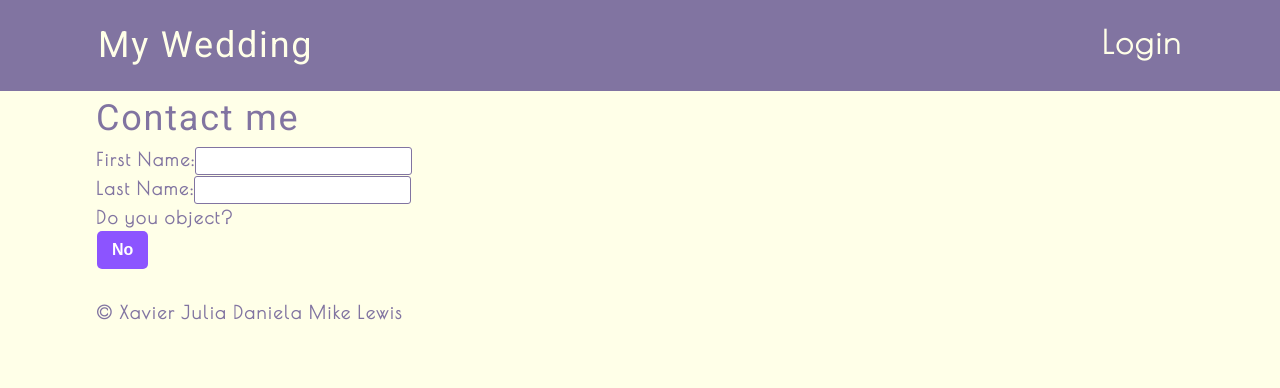
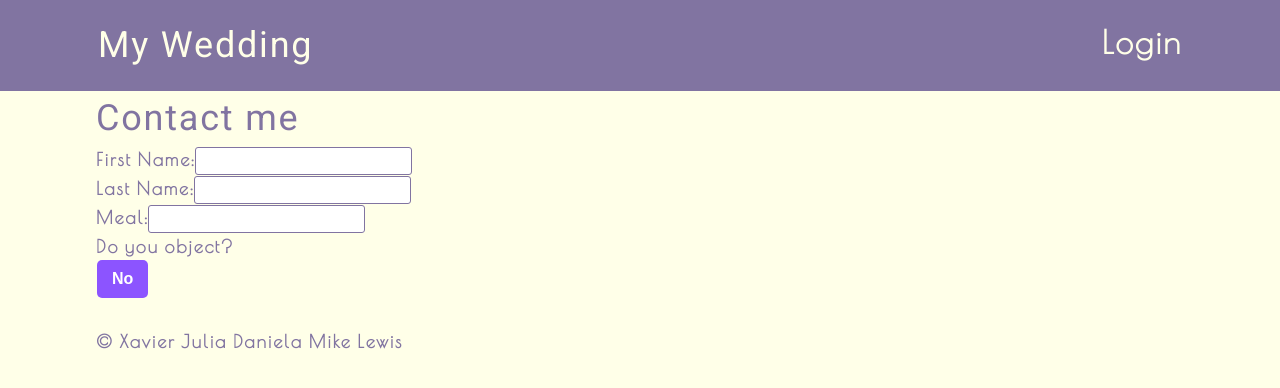
Before and after one commit to x64515/weddings, a React (Create React App) app in the folder client/: page /guestportal in a window 1280 px wide. Shown: the top 388 px of the page. Built offline with nearby package versions, Linux system fonts and the light colour scheme.

Commit message:
adjust guest portal

```diff
--- a/client/src/pages/GuestPortal.js
+++ b/client/src/pages/GuestPortal.js
@@ -4,10 +4,9 @@ import { validateEmail } from "../utils/helpers";
 
 function GuestPortal() {
   const [formState, setFormState] = useState({
-    name: "",
-    email: "",
-    message: "",
-    menu: "not selected",
+    firstName: "",
+    lastName: "",
+    foodChoice: "not selected",
   });
 
   const [errorMessage, setErrorMessage] = useState("");
@@ -63,18 +62,15 @@ function GuestPortal() {
             onBlur={handleChange}
           />
         </div>
-
-        {/* <div>
-          <label>
-            Pick your meal:
-            <select value={this.state.value} onChange={this.handleChange}>
-              <option value="grapefruit">Grapefruit</option>
-              <option value="lime">Lime</option>
-              <option value="coconut">Coconut</option>
-              <option value="mango">Mango</option>
-            </select>
-          </label>
-        </div> */}
+        <div>
+          <label htmlFor="foodChoice">Meal:</label>
+          <input
+            type="text"
+            name="foodChoice"
+            defaultValue={name}
+            onBlur={handleChange}
+          />
+        </div>
         <div>
           <label htmlFor="object">Do you object?</label>
         </div>
--- a/client/src/pages/HomePage.js
+++ b/client/src/pages/HomePage.js
@@ -12,7 +12,7 @@ function HomePage() {
         alt="cover"
       /> */}
       <div className="my-2">
-        <Link to="/guestportal">GuestPortal</Link>
+        <Link to="/guestportal">Guest Portal</Link>
         <Link to="/signup">Signup</Link>
       </div>
     </section>
```
